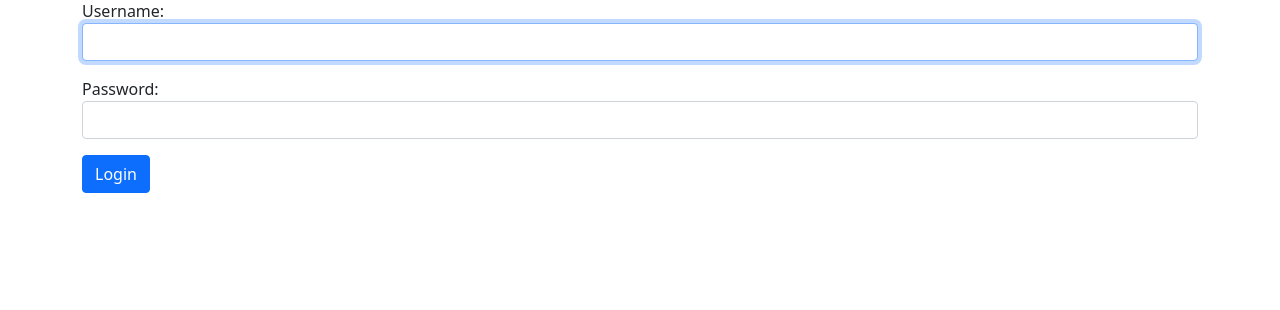
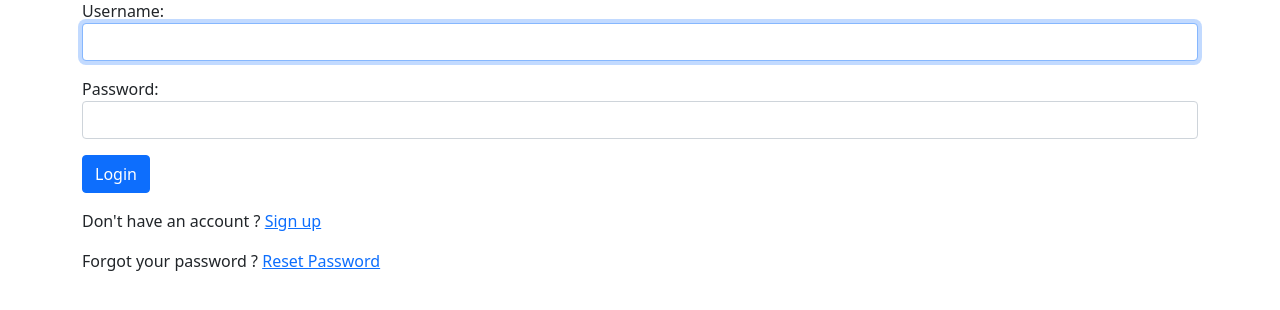
Before and after one commit to Nepul321/TweetBook, a Django app: a page that uses templates/pages/auth/login.html in a window 1280 px wide. Shown: the part 161-471 px from the top of the page. Run offline with Django 3.2, Linux system fonts and the light colour scheme.

Commit message:
Add links to login and signup pages

```diff
--- a/templates/pages/auth/login.html
+++ b/templates/pages/auth/login.html
@@ -12,6 +12,10 @@ TweetBook - Login
         {{ form.as_p }}
         <button class="btn btn-primary">Login</button>
     </form>
+    <div class="my-3">
+        <p>Don't have an account ? <a href="{% url 'signup' %}">Sign up</a></p>
+        <p>Forgot your password ? <a href="{% url 'password_reset' %}">Reset Password</a></p>
+    </div>
 </div>
 
 {% endblock content %}
--- a/templates/pages/auth/registration/signup.html
+++ b/templates/pages/auth/registration/signup.html
@@ -12,6 +12,9 @@ TweetBook - Sign up
         {{ form.as_p }}
         <button class="btn btn-primary">Sign up</button>
     </form>
+    <div class="my-3">
+        <p>Already have an account ? <a href="{% url 'accounts-login' %}">Login</a></p>
+    </div>
 </div>
 
 {% endblock content %}
```
